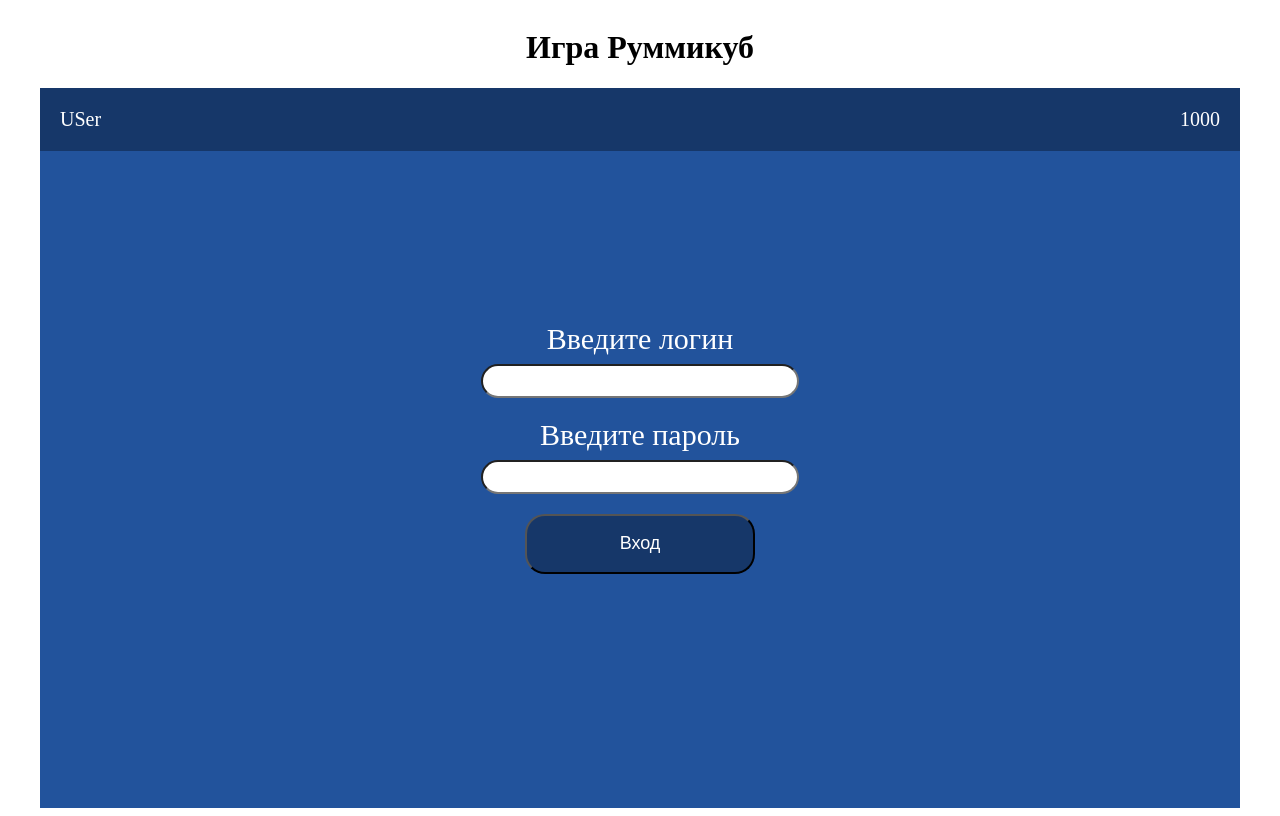
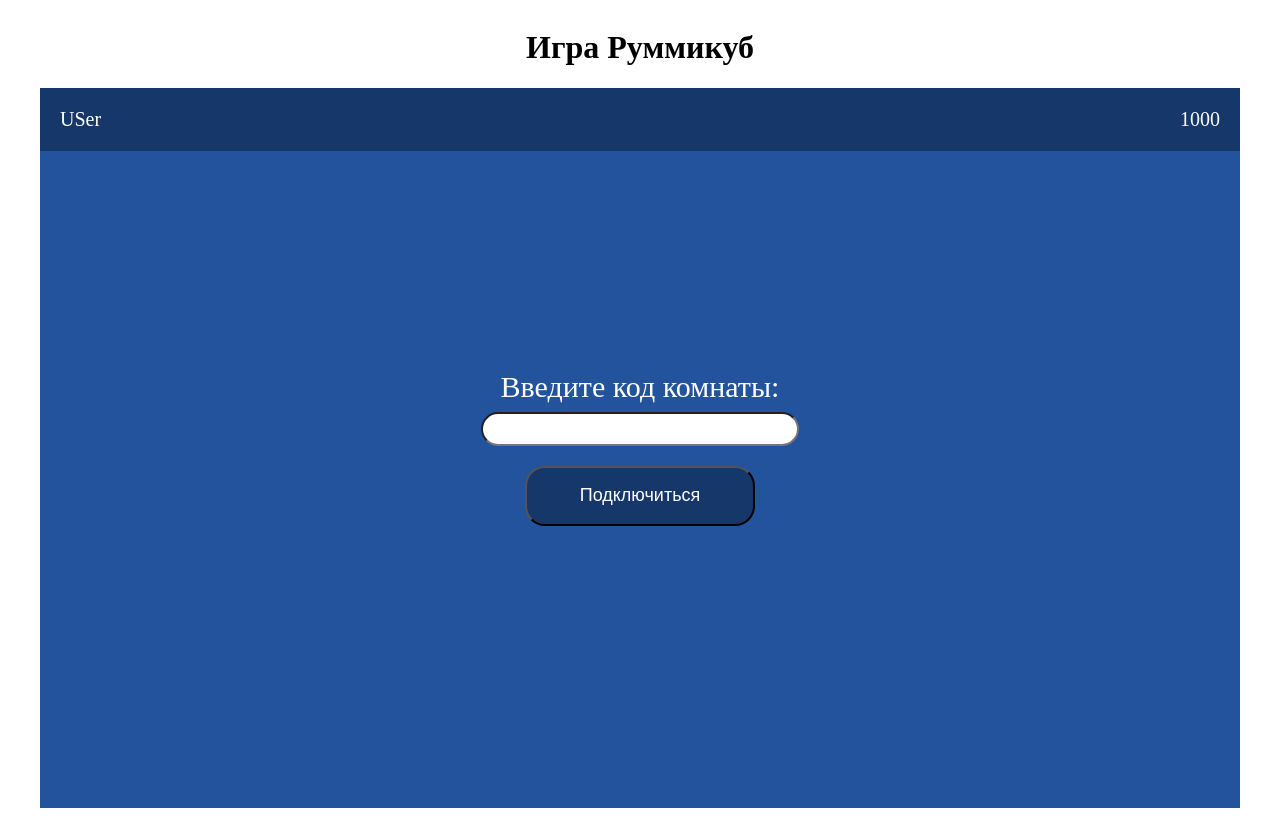
Before and after one commit to imConfused3684/Rummicube, a React (Vite) app: page / in a window 1280 px wide. Built offline with nearby package versions, Linux system fonts and the light colour scheme.

Commit message:
исправлена структура каталога

```diff
--- a/src/App.tsx
+++ b/src/App.tsx
@@ -1,9 +1,9 @@
 import './App.css'
-//import FirstForm from './common/el/firstForm.tsx'
-import AuthorizationForm from './common/el/authorizationForm.tsx'
-//import RegistrationForm from './common/el/registrationForm.tsx'
-//import ConnectionForm from './common/el/connectionForm.tsx'
+//import FirstForm from './forms/firstForm/firstForm.tsx'
+//import AuthorizationForm from './forms/authorizationForm/authorizationForm.tsx'
+//import RegistrationForm from './forms/registrationForm/registrationForm.tsx'
+import ConnectionForm from './forms/connectionForm/connectionForm.tsx'
 
 export default function App() {
-  return (<AuthorizationForm />)
+  return (<ConnectionForm />)
 }
--- a/src/common/el/FirstForm.tsx
+++ b/src/forms/firstForm/firstForm.tsx
@@ -1,7 +1,7 @@
-import Header from './header'
-import RumButton from './rumButton'
+import Header from '../../common/el/header'
+import RumButton from '../../common/el/rumButton'
 import { useState } from 'react'
-import "../styles/firstForm.css"
+import "./firstForm.css"
 
 
 export default function FirstForm() {
```
Also changed, not shown: src/forms/authorizationForm/authorizationForm.tsx (renamed from src/common/el/authorizationForm.tsx, +4 -4 lines), src/forms/connectionForm/connectionForm.tsx (renamed from src/common/el/connectionForm.tsx, +4 -4 lines), src/forms/registrationForm/registrationForm.tsx (renamed from src/common/el/registrationForm.tsx, +4 -4 lines), src/forms/authorizationForm/authorizationForm.css (renamed from src/common/styles/authorizationForm.css), src/forms/firstForm/firstForm.css (renamed from src/common/styles/FirstForm.css).
